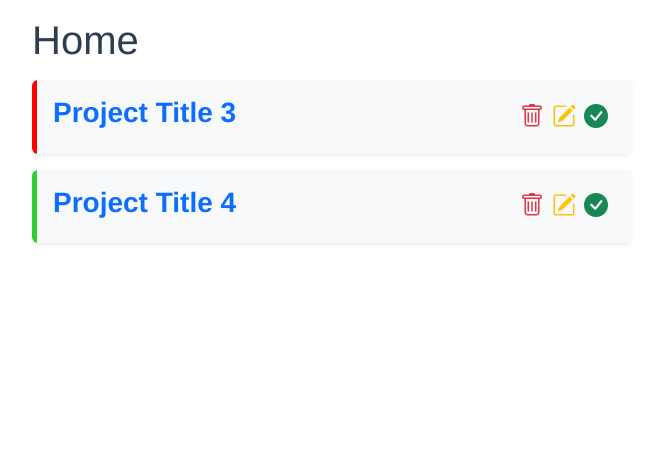
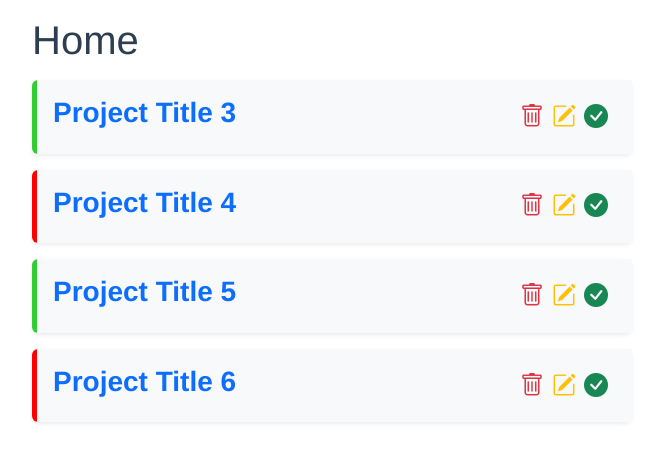
Before and after one commit to AUNG-MIN-OO/vue_js_recall, a Vue app in the folder project-planner/: page / in a window 1280 px wide. Shown: the top 462 px of the page, without its empty margins (308-966 px from the left). Built offline with nearby package versions, Linux system fonts and the light colour scheme; data requests are answered from the project's data file.

Commit message:
complete project dynamically color changed added

```diff
--- a/project-planner/database/db.json
+++ b/project-planner/database/db.json
@@ -1,16 +1,28 @@
 {
   "projects": [
     {
-      "id": 3,
+      "id": "3",
       "title": "project title 3",
       "details": "project details 3",
+      "complete": true
+    },
+    {
+      "id": "4",
+      "title": "project title 4",
+      "details": "project details 4",
       "complete": false
     },
     {
-      "id": 4,
-      "title": "project title 4",
-      "details": "project details 4",
+      "id": "5",
+      "title": "project title 5",
+      "details": "project details 5",
       "complete": true
+    },
+    {
+      "id": "6",
+      "title": "project title 6",
+      "details": "project details 6",
+      "complete": false
     }
   ]
 }
--- a/project-planner/src/components/SingleProject.vue
+++ b/project-planner/src/components/SingleProject.vue
@@ -10,7 +10,7 @@
                 <div>
                     <i class="bi bi-trash me-2 text-danger fs-4" @click="deleteProject"></i>
                     <i class="bi bi-pencil-square text-warning me-2 fs-4"></i>
-                    <i class="bi bi-check-circle-fill text-success me-2 fs-4" @click="project.complete=!project.complete"></i>
+                    <i class="bi bi-check-circle-fill text-success me-2 fs-4" @click=completeProject></i>
                 </div>
             </div>
             <p v-if="showDetails">{{project.details}}</p>
@@ -35,6 +35,24 @@ export default {
                     this.$emit("delete",this.project.id)
                 })
                 .catch((err)=>{console.log(err)})
+        },
+        completeProject() {
+            let updateCompleteRoute = this.api+"/"+this.project.id;
+            fetch(updateCompleteRoute, {
+                method : "PATCH",
+                headers : {
+                    "Content-Type" : "application/json"
+                },
+                body : JSON.stringify(
+                    {
+                        complete : !this.project.complete
+                    }
+                )
+            })
+                .then(()=>{
+                    this.$emit("complete",this.project.id);
+                })
+                .catch((err)=>{console.log(err)})
         }
     }
 }
--- a/project-planner/src/views/Home.vue
+++ b/project-planner/src/views/Home.vue
@@ -2,7 +2,7 @@
     <div>
         <h1 class="my-3">Home</h1>
         <div v-for="project in projects" :key="project.id">
-            <SingleProject :project="project" @delete="deleteProject"/>
+            <SingleProject :project="project" @delete="deleteProject" @complete="completeProject"/>
         </div>
     </div>
 </template>
@@ -25,6 +25,12 @@ export default {
             this.projects = this.projects.filter(project=>{
                 return project.id!=id;
             })
+        },
+        completeProject(id){
+            let findProject = this.projects.find(project=>{
+                return project.id === id;
+            })
+            findProject.complete =! findProject.complete
         }
     },
     mounted() {
```
Also changed, not shown: 1 other file (tests, documents, lock files or other folders).
